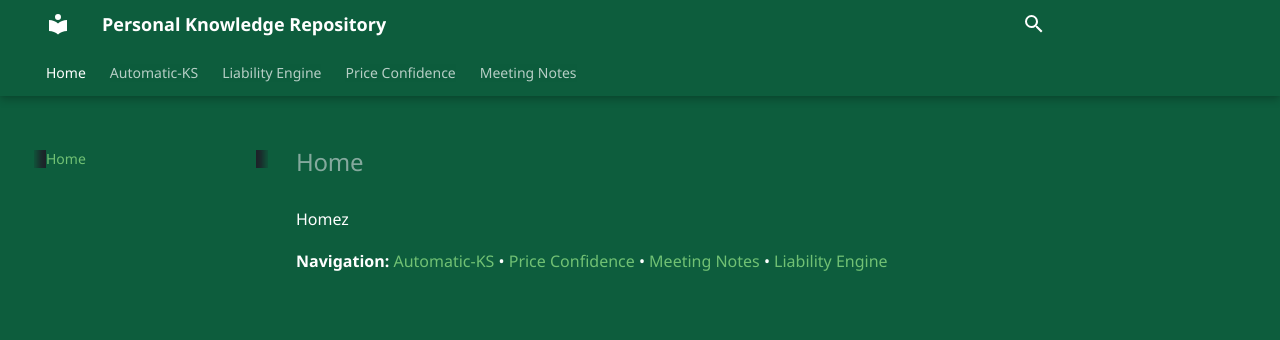
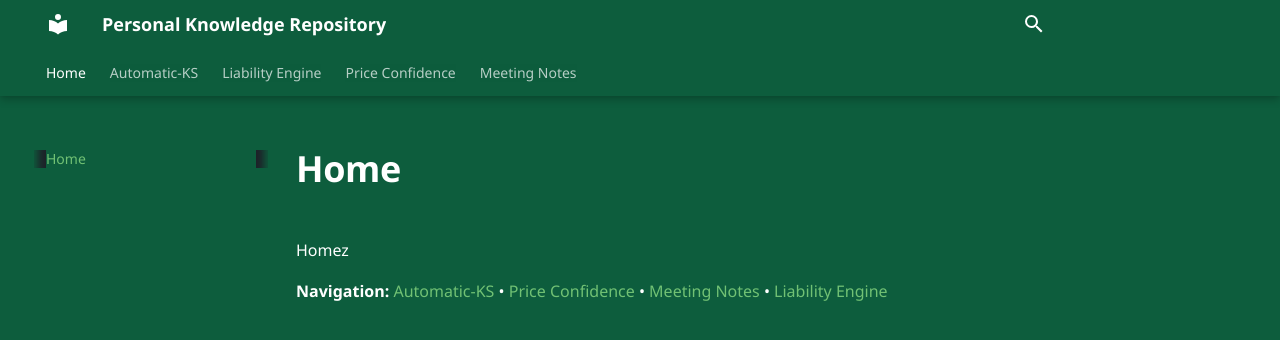
Before and after one commit to MiguelGomes2/pages-mgomes, an MkDocs documentation site: the page built from docs/index.md, in a window 1280 px wide. Shown: the top 340 px of the page. Built offline with MkDocs 1.6.1 and Material for MkDocs 9.7.7, drawn with Linux system fonts in a browser that asks for light colours; some web fonts are replaced.

Commit message:
Style page headings: larger (1.8rem), bold, white

```diff
--- a/docs/overrides/main.html
+++ b/docs/overrides/main.html
@@ -13,6 +13,6 @@
     .md-footer { display: none !important; }
     .md-nav--secondary { display: none !important; }
     .md-sidebar--secondary { display: none !important; }
-    .md-content h1:first-of-type { font-size: 1.2rem !important; }
+    .md-content h1:first-of-type { font-size: 1.8rem !important; font-weight: bold !important; color: #ffffff !important; }
   </style>
 {% endblock %}
```
